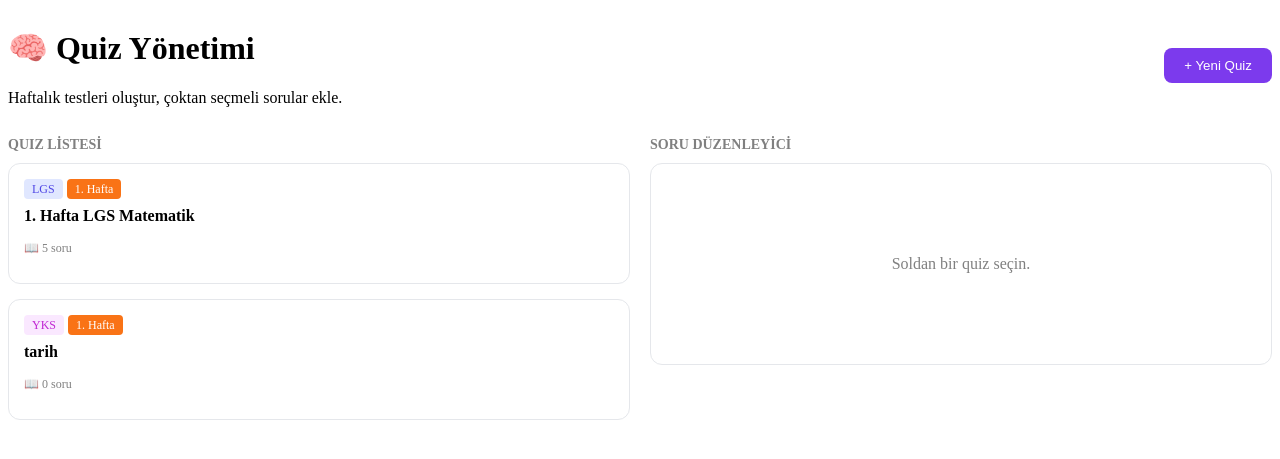
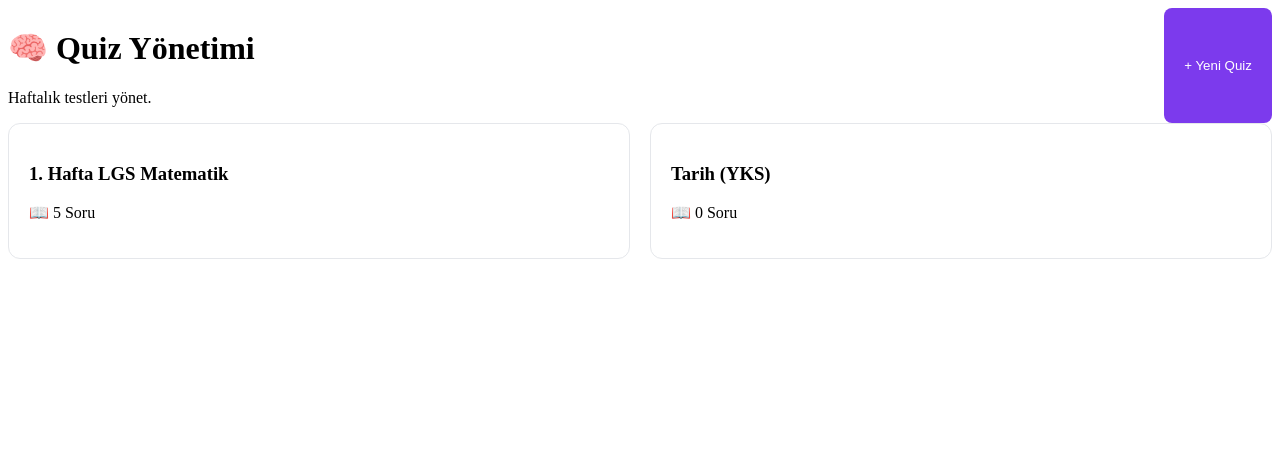
Before and after one commit to dertlimehmetsalih286-cyber/eda-akedemi, a Flask app: template templates/quiz.html in a window 1280 px wide. Shown: the top 459 px of the page. Run offline with Flask 3, Linux system fonts and the light colour scheme; the template is opened without the code that fills it, so the values that code supplies are empty.

Commit message:
Refactor quiz management layout and content

```diff
--- a/templates/quiz.html
+++ b/templates/quiz.html
@@ -1,30 +1,16 @@
-<div class="page-header" style="display:flex; justify-content:space-between; align-items:center;">
-    <div>
-        <h1 class="page-title">🧠 Quiz Yönetimi</h1>
-        <p class="page-subtitle">Haftalık testleri oluştur, çoktan seçmeli sorular ekle.</p>
+<main class="main-content">
+    <div class="page-header" style="display:flex; justify-content:space-between;">
+        <div><h1 class="page-title">🧠 Quiz Yönetimi</h1><p class="page-subtitle">Haftalık testleri yönet.</p></div>
+        <button style="background:#7c3aed; color:white; border:none; padding:10px 20px; border-radius:8px; cursor:pointer;">+ Yeni Quiz</button>
     </div>
-    <button style="background:#7c3aed; color:white; border:none; padding:10px 20px; border-radius:8px; cursor:pointer;">+ Yeni Quiz</button>
-</div>
-<div style="display:flex; gap:20px;">
-    <div style="flex:1;">
-        <p style="color:gray; font-size:14px; font-weight:bold; margin-bottom:10px;">QUIZ LİSTESİ</p>
-        <div style="background:white; padding:15px; border-radius:12px; border: 1px solid #e5e7eb; margin-bottom:15px;">
-            <span style="background:#e0e7ff; color:#4f46e5; padding:3px 8px; border-radius:4px; font-size:12px;">LGS</span>
-            <span style="background:#f97316; color:white; padding:3px 8px; border-radius:4px; font-size:12px;">1. Hafta</span>
-            <h3 style="margin-top:10px; font-size:16px;">1. Hafta LGS Matematik</h3>
-            <p style="color:gray; font-size:12px; margin-top:5px;">📖 5 soru</p>
+    <div style="display:flex; gap:20px;">
+        <div style="flex:1; background:white; padding:20px; border-radius:12px; border:1px solid #e5e7eb;">
+            <h3>1. Hafta LGS Matematik</h3>
+            <p>📖 5 Soru</p>
         </div>
-        <div style="background:white; padding:15px; border-radius:12px; border: 1px solid #e5e7eb;">
-            <span style="background:#fae8ff; color:#c026d3; padding:3px 8px; border-radius:4px; font-size:12px;">YKS</span>
-            <span style="background:#f97316; color:white; padding:3px 8px; border-radius:4px; font-size:12px;">1. Hafta</span>
-            <h3 style="margin-top:10px; font-size:16px;">tarih</h3>
-            <p style="color:gray; font-size:12px; margin-top:5px;">📖 0 soru</p>
+        <div style="flex:1; background:white; padding:20px; border-radius:12px; border:1px solid #e5e7eb;">
+            <h3>Tarih (YKS)</h3>
+            <p>📖 0 Soru</p>
         </div>
     </div>
-    <div style="flex:1;">
-        <p style="color:gray; font-size:14px; font-weight:bold; margin-bottom:10px;">SORU DÜZENLEYİCİ</p>
-        <div style="background:white; height:200px; display:flex; align-items:center; justify-content:center; border-radius:12px; border: 1px solid #e5e7eb; color:gray;">
-            Soldan bir quiz seçin.
-        </div>
-    </div>
-</div>
+</main>
```
